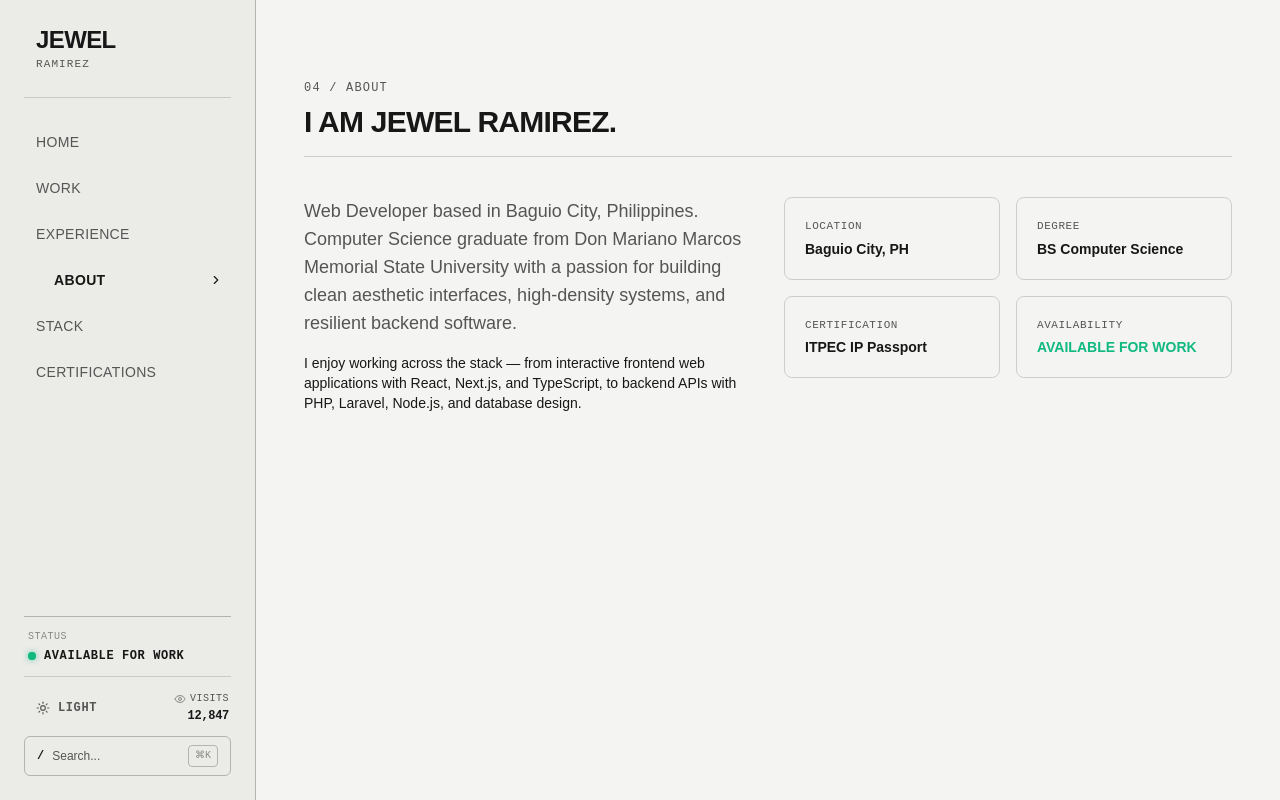
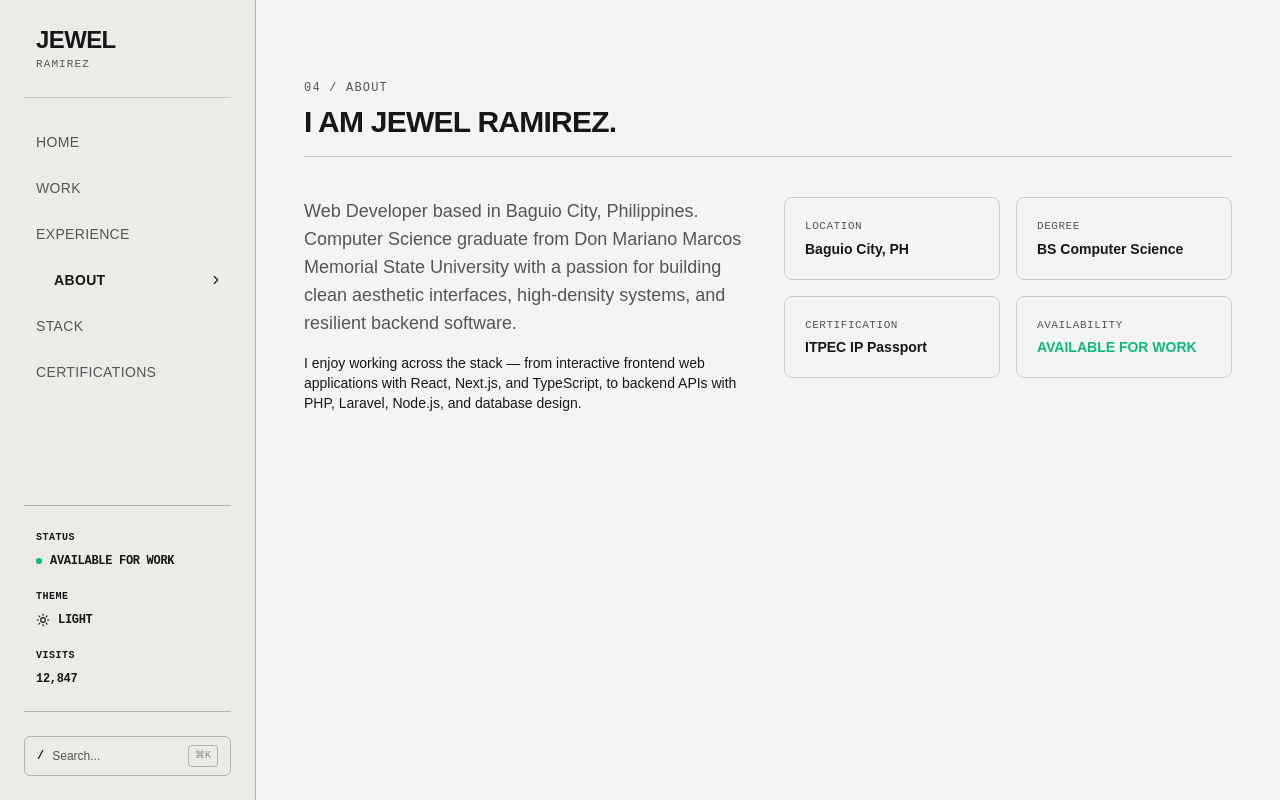
Before and after one commit to p1llows/jewel-portfolio, a Next.js app: page /about in a window 1280 px wide. Built offline with nearby package versions, Linux system fonts and the light colour scheme.

Commit message:
feat: add Navigation, ThemeToggle, and VisitorCounter components

```diff
--- a/src/components/layout/Navigation.tsx
+++ b/src/components/layout/Navigation.tsx
@@ -123,28 +123,38 @@ export function Navigation({ activePage = "home" }: { activePage?: string }) {
         </div>
 
         {/* Bottom Docked Tools & Status */}
-        <div className="pt-3 border-t border-border flex flex-col gap-3">
+        <div className="pt-6 border-t border-border flex flex-col gap-5">
+
           {/* Live Status Indicator */}
-          <div className="pb-3 px-1 border-b border-border/60">
-            <span className="block text-[10px] font-mono text-muted tracking-wider uppercase mb-1 font-medium">
+          <div className="px-3">
+            <span className="block text-[10px] font-mono text-foreground font-bold tracking-wider uppercase mb-2">
               STATUS
             </span>
             <div className="flex items-center gap-2">
-              <span className="relative flex h-2 w-2">
+              <span className="relative flex h-1.5 w-1.5">
                 <span className="animate-ping absolute inline-flex h-full w-full rounded-full bg-emerald-400 opacity-75" />
-                <span className="relative inline-flex rounded-full h-2 w-2 bg-emerald-500 shadow-[0_0_6px_rgba(16,185,129,0.6)]" />
+                <span className="relative inline-flex rounded-full h-1.5 w-1.5 bg-emerald-500" />
               </span>
-              <span className="text-xs font-mono font-semibold tracking-wider text-foreground">
+              <span className="text-xs font-mono font-bold tracking-tight text-foreground uppercase">
                 AVAILABLE FOR WORK
               </span>
             </div>
           </div>
 
-          {/* Theme & Visitor Stats */}
-          <div className="flex items-center justify-between gap-2 px-0.5 pt-0.5">
+          {/* Theme Toggle */}
+          <div className="px-3">
+            <span className="block text-[10px] font-mono text-foreground font-bold tracking-wider uppercase mb-2">
+              THEME
+            </span>
             <ThemeToggle />
+          </div>
+
+          {/* Visitor Stats */}
+          <div className="px-3">
             <VisitorCounter />
           </div>
+
+          <div className="w-full border-b border-border my-1" />
 
           {/* Search Trigger */}
           <div>
--- a/src/components/ui/ThemeToggle.tsx
+++ b/src/components/ui/ThemeToggle.tsx
@@ -27,17 +27,17 @@ export function ThemeToggle() {
     <button
       onClick={(e) => toggleTheme(e)}
       aria-label="Toggle theme"
-      className="flex items-center gap-2 px-2.5 py-1.5 rounded-md hover:bg-background/80 text-xs font-mono text-secondary hover:text-foreground transition-all duration-200 group active:scale-95 select-none"
+      className="flex items-center gap-2 text-xs font-mono text-foreground hover:opacity-80 transition-opacity active:scale-95 select-none"
     >
       {isDark ? (
         <>
-          <Moon className="w-3.5 h-3.5 text-secondary group-hover:text-foreground transition-colors" />
-          <span className="tracking-wider font-semibold">DARK</span>
+          <Moon className="w-3.5 h-3.5" />
+          <span className="font-bold tracking-tight">DARK</span>
         </>
       ) : (
         <>
-          <Sun className="w-3.5 h-3.5 text-secondary group-hover:text-foreground transition-colors" />
-          <span className="tracking-wider font-semibold">LIGHT</span>
+          <Sun className="w-3.5 h-3.5" />
+          <span className="font-bold tracking-tight">LIGHT</span>
         </>
       )}
     </button>
--- a/src/components/ui/VisitorCounter.tsx
+++ b/src/components/ui/VisitorCounter.tsx
@@ -29,12 +29,11 @@ export function VisitorCounter() {
   }, []);
 
   return (
-    <div className="flex flex-col items-end text-right font-mono select-none">
-      <span className="text-[10px] tracking-wider text-secondary flex items-center gap-1 uppercase font-medium">
-        <Eye className="w-3 h-3 text-muted" />
+    <div className="flex flex-col font-mono select-none">
+      <span className="text-[10px] font-mono text-foreground font-bold tracking-wider uppercase mb-2">
         VISITS
       </span>
-      <span className="text-xs font-bold text-foreground font-mono tracking-tight mt-0.5">
+      <span className="text-xs font-bold text-foreground tracking-tight">
         {loading ? "..." : count.toLocaleString()}
       </span>
     </div>
```
